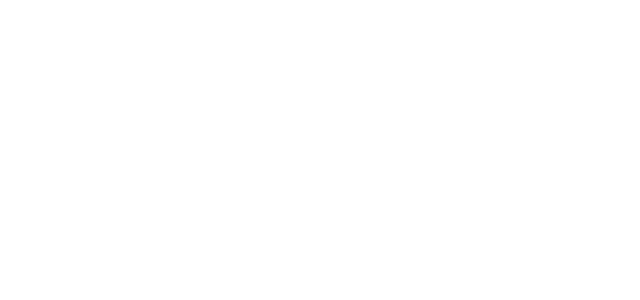
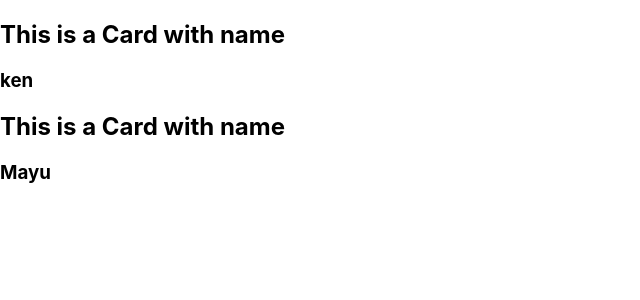
Before and after one commit to YouMinTW/react-tutorial, a React (Create React App) app: page / in a window 1280 px wide. Shown: the top 300 px of the page, without its empty margins (0-640 px from the left). Built offline with nearby package versions, Linux system fonts and the light colour scheme.

Commit message:
來自外部的Card
可以看看console唷

```diff
--- a/src/App.js
+++ b/src/App.js
@@ -1,9 +1,15 @@
 import React from 'react';
+import Card from './Card'
 // 來寫個從外部引進的元件吧!
+// 再來寫個含有 h2 (how're you), a (let's google導去google)的元件吧
+
 function App() {
   return (
     <div className="App">
+      <Card name='ken'></Card>
+      <Card name='Mayu'></Card>
     </div>
   );
 }
+
 export default App;
--- /dev/null
+++ b/src/Card.js
@@ -0,0 +1,11 @@
+import React from 'react'
+
+const Card = (props) => {
+  console.log(props)
+  return (
+  <div>
+    <h2>This is a Card with name</h2>
+    <h3>{ props.name }</h3>
+  </div>)
+}
+export default Card
```
